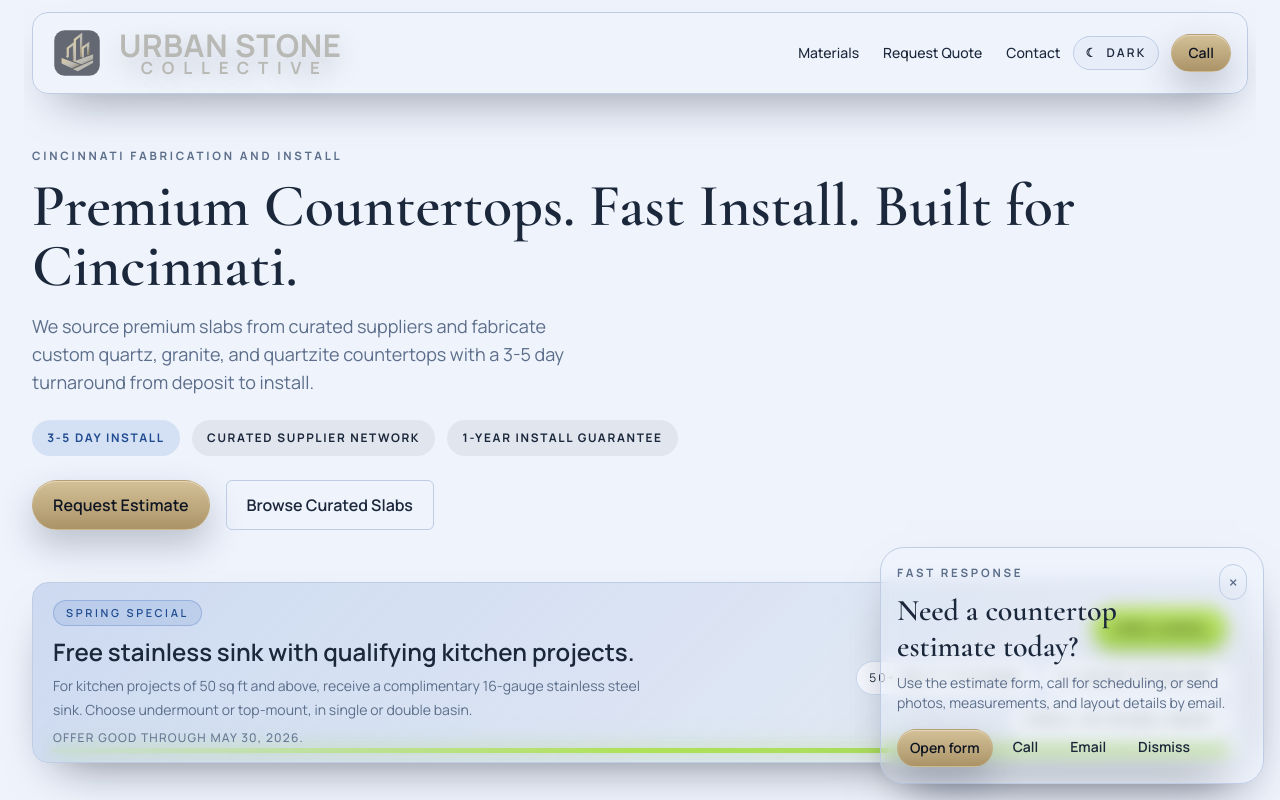
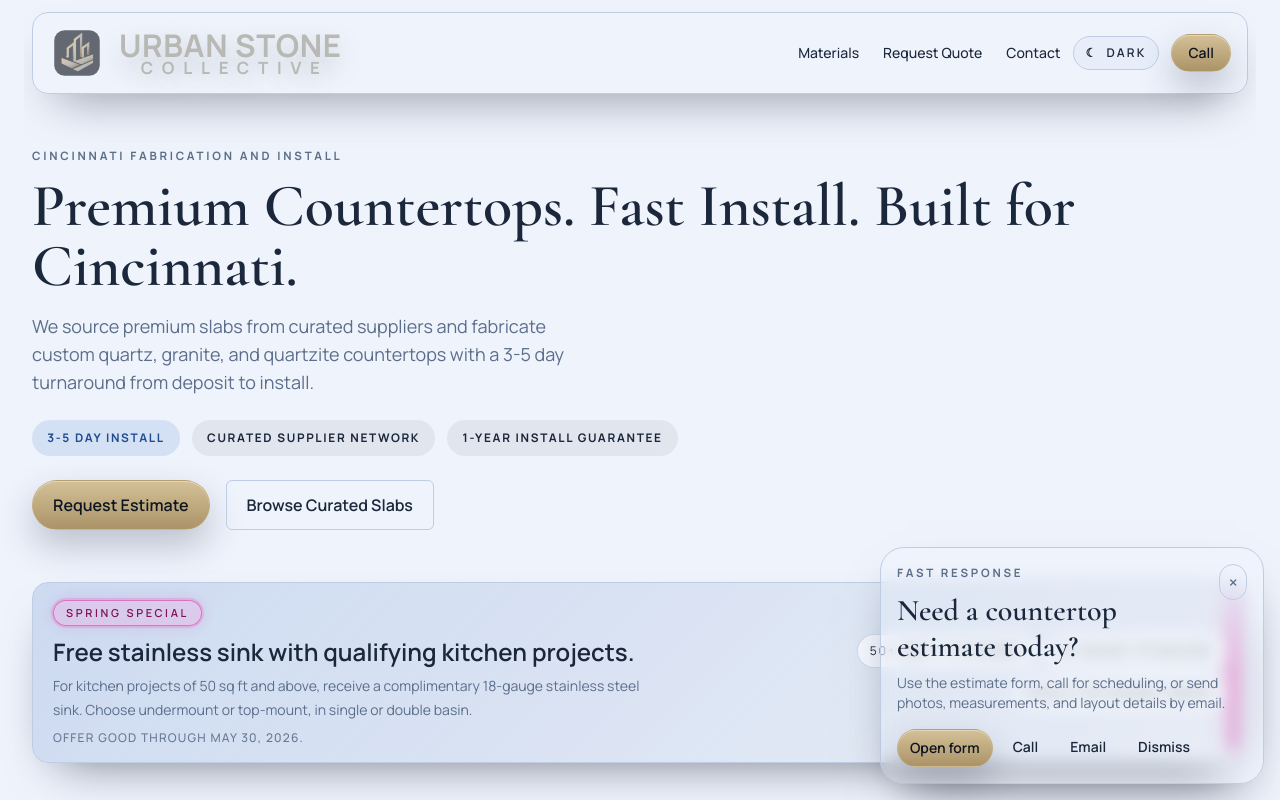
Before and after one commit to 0xwaya/amazon-granite, a Next.js app in the folder frontend/: page / in a window 1280 px wide. Shown: the top 800 px of the page. Built offline with nearby package versions, Linux system fonts and the light colour scheme; no server answers.

Commit message:
fix: refine spring special bar and update sink offer gauge
- Remove Free Sinks CTA button from feature highlight
- Add fuchsia edge accent treatment for Spring Special emphasis
- Update free sink offer copy from 16-gauge to 18-gauge

```diff
--- a/frontend/components/FeaturesBar.jsx
+++ b/frontend/components/FeaturesBar.jsx
@@ -6,15 +6,11 @@ export default function FeaturesBar({ announcement = homepageAnnouncement }) {
             <article className="feature-highlight feature-highlight--spring overflow-hidden rounded-2xl border border-border px-4 py-3 shadow-soft sm:px-5 sm:py-4">
                 <div className="flex flex-col gap-3 lg:flex-row lg:items-center lg:justify-between">
                     <div className="max-w-3xl">
-                        <div className="feature-highlight-badge inline-flex rounded-full px-3 py-1 text-[11px] font-semibold uppercase tracking-[0.24em]">{announcement.eyebrow}</div>
+                        <div className="feature-highlight-badge feature-highlight-badge--spring inline-flex rounded-full px-3 py-1 text-[11px] font-semibold uppercase tracking-[0.24em]">{announcement.eyebrow}</div>
                         <div className="mt-3 text-lg font-semibold text-text sm:text-[1.5rem]">{announcement.title}</div>
                         <p className="mt-2 max-w-2xl text-sm leading-6 text-muted">{announcement.detail}</p>
                         {announcement.disclaimer ? <p className="mt-2 text-xs font-medium uppercase tracking-[0.1em] text-muted/90">{announcement.disclaimer}</p> : null}
                     </div>
-                    <div className="flex flex-col items-start gap-3 lg:items-end">
-                        <a className="feature-highlight-cta rounded-full px-5 py-2.5 text-sm font-semibold uppercase tracking-[0.12em]" href={announcement.ctaHref || '#quote'}>
-                            {announcement.ctaLabel || 'Learn More'}
-                        </a>
                     <div className="hidden flex-wrap gap-2 text-xs uppercase tracking-[0.18em] text-muted lg:flex lg:justify-end">
                         {announcement.tags.map((tag) => (
                             <span key={tag} className="feature-highlight-tag rounded-full px-3 py-2 text-text">
@@ -23,7 +19,6 @@ export default function FeaturesBar({ announcement = homepageAnnouncement }) {
                         ))}
                     </div>
                 </div>
-                </div>
             </article>
         </section>
     );
--- a/frontend/data/homepage-content.js
+++ b/frontend/data/homepage-content.js
@@ -54,9 +54,9 @@ export const homepageLeadFormContent = {
 export const homepageAnnouncement = {
     eyebrow: 'Spring special',
     title: 'Free stainless sink with qualifying kitchen projects.',
-    detail: 'For kitchen projects of 50 sq ft and above, receive a complimentary 16-gauge stainless steel sink. Choose undermount or top-mount, in single or double basin.',
+    detail: 'For kitchen projects of 50 sq ft and above, receive a complimentary 18-gauge stainless steel sink. Choose undermount or top-mount, in single or double basin.',
     ctaLabel: 'Free Sinks',
     ctaHref: '#quote',
     disclaimer: 'Offer good through May 30, 2026.',
-    tags: ['50+ sq ft kitchens', '16-gauge stainless', 'single or double basin'],
+    tags: ['50+ sq ft kitchens', '18-gauge stainless', 'single or double basin'],
 };
--- a/frontend/styles/globals.css
+++ b/frontend/styles/globals.css
@@ -272,20 +272,20 @@ html[data-theme="light"] .hero-chip--accent {
 .feature-highlight--spring::after {
   content: "";
   position: absolute;
-  left: 1.2rem;
-  right: 1.2rem;
-  bottom: 0.55rem;
-  height: 0.34rem;
+  right: 0.7rem;
+  top: 0.7rem;
+  bottom: 0.7rem;
+  width: 0.28rem;
   border-radius: 9999px;
   background: linear-gradient(
-    90deg,
-    rgba(196, 255, 82, 0.15),
-    rgba(211, 255, 79, 0.95),
-    rgba(178, 255, 0, 0.75)
+    180deg,
+    rgba(255, 88, 212, 0.2),
+    rgba(255, 64, 187, 0.95),
+    rgba(220, 35, 161, 0.75)
   );
   box-shadow:
-    0 0 18px rgba(198, 255, 85, 0.55),
-    0 0 40px rgba(198, 255, 85, 0.3);
+    0 0 18px rgba(255, 82, 201, 0.5),
+    0 0 38px rgba(255, 69, 191, 0.3);
   pointer-events: none;
   z-index: -1;
 }
@@ -296,34 +296,23 @@ html[data-theme="light"] .hero-chip--accent {
   color: #b9d0ff;
 }
 
+.feature-highlight-badge--spring {
+  border-color: rgba(255, 94, 211, 0.64);
+  background: linear-gradient(
+    180deg,
+    rgba(255, 97, 215, 0.22),
+    rgba(255, 59, 183, 0.14)
+  );
+  color: #ffd1f3;
+  box-shadow:
+    inset 0 0 0 1px rgba(255, 166, 230, 0.38),
+    0 0 0 2px rgba(255, 59, 183, 0.18),
+    0 0 16px rgba(255, 59, 183, 0.24);
+}
+
 .feature-highlight-tag {
   border: 1px solid rgba(74, 144, 226, 0.3);
   background: rgba(var(--panel), 0.7);
-}
-
-.feature-highlight-cta {
-  border: 1px solid rgba(180, 255, 57, 0.72);
-  color: rgb(23 35 11);
-  background: linear-gradient(
-    180deg,
-    rgba(217, 255, 118, 1),
-    rgba(181, 241, 62, 1)
-  );
-  box-shadow:
-    0 12px 26px rgba(136, 192, 35, 0.35),
-    0 0 0 1px rgba(220, 255, 145, 0.45) inset;
-  transition:
-    transform 0.18s ease,
-    box-shadow 0.18s ease,
-    filter 0.18s ease;
-}
-
-.feature-highlight-cta:hover {
-  transform: translateY(-1px);
-  filter: saturate(1.1);
-  box-shadow:
-    0 16px 34px rgba(136, 192, 35, 0.42),
-    0 0 18px rgba(195, 255, 88, 0.45);
 }
 
 .brand-button-primary {
@@ -408,14 +397,14 @@ html[data-theme="light"] .feature-highlight {
 
 html[data-theme="light"] .feature-highlight--spring::after {
   background: linear-gradient(
-    90deg,
-    rgba(160, 219, 61, 0.14),
-    rgba(170, 225, 74, 0.92),
-    rgba(141, 205, 44, 0.7)
+    180deg,
+    rgba(255, 123, 220, 0.2),
+    rgba(233, 72, 176, 0.9),
+    rgba(208, 49, 158, 0.7)
   );
   box-shadow:
-    0 0 16px rgba(160, 219, 61, 0.42),
-    0 0 32px rgba(160, 219, 61, 0.22);
+    0 0 16px rgba(233, 72, 176, 0.34),
+    0 0 32px rgba(233, 72, 176, 0.2);
 }
 
 html[data-theme="light"] .feature-highlight-badge {
@@ -424,23 +413,24 @@ html[data-theme="light"] .feature-highlight-badge {
   color: rgb(33 76 145);
 }
 
+html[data-theme="light"] .feature-highlight-badge--spring {
+  border-color: rgba(223, 34, 154, 0.52);
+  background: linear-gradient(
+    180deg,
+    rgba(255, 154, 226, 0.26),
+    rgba(255, 117, 205, 0.16)
+  );
+  color: rgb(130 17 82);
+  box-shadow:
+    inset 0 0 0 1px rgba(255, 189, 233, 0.5),
+    0 0 0 2px rgba(223, 34, 154, 0.14),
+    0 0 14px rgba(223, 34, 154, 0.16);
+}
+
 html[data-theme="light"] .feature-highlight-tag {
   border-color: rgba(54, 105, 187, 0.2);
   background: rgba(248, 250, 255, 0.92);
   color: rgb(27 39 58);
-}
-
-html[data-theme="light"] .feature-highlight-cta {
-  border-color: rgba(127, 177, 31, 0.8);
-  color: rgb(20 39 6);
-  background: linear-gradient(
-    180deg,
-    rgba(194, 233, 107, 1),
-    rgba(157, 206, 72, 1)
-  );
-  box-shadow:
-    0 10px 22px rgba(125, 168, 45, 0.28),
-    0 0 0 1px rgba(214, 242, 157, 0.56) inset;
 }
 
 .form-input {
```
Lines whose indentation alone changed are shown as unchanged.
